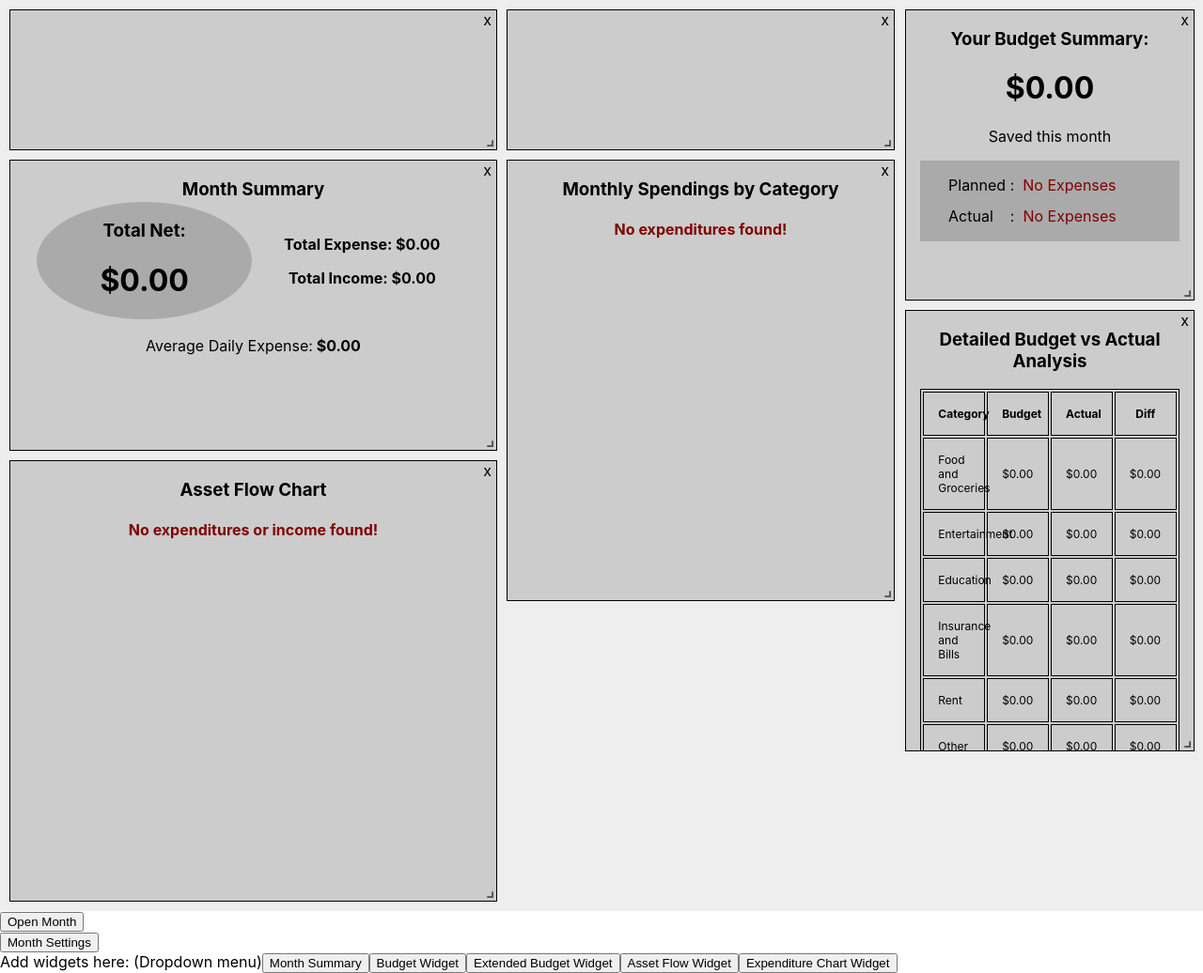
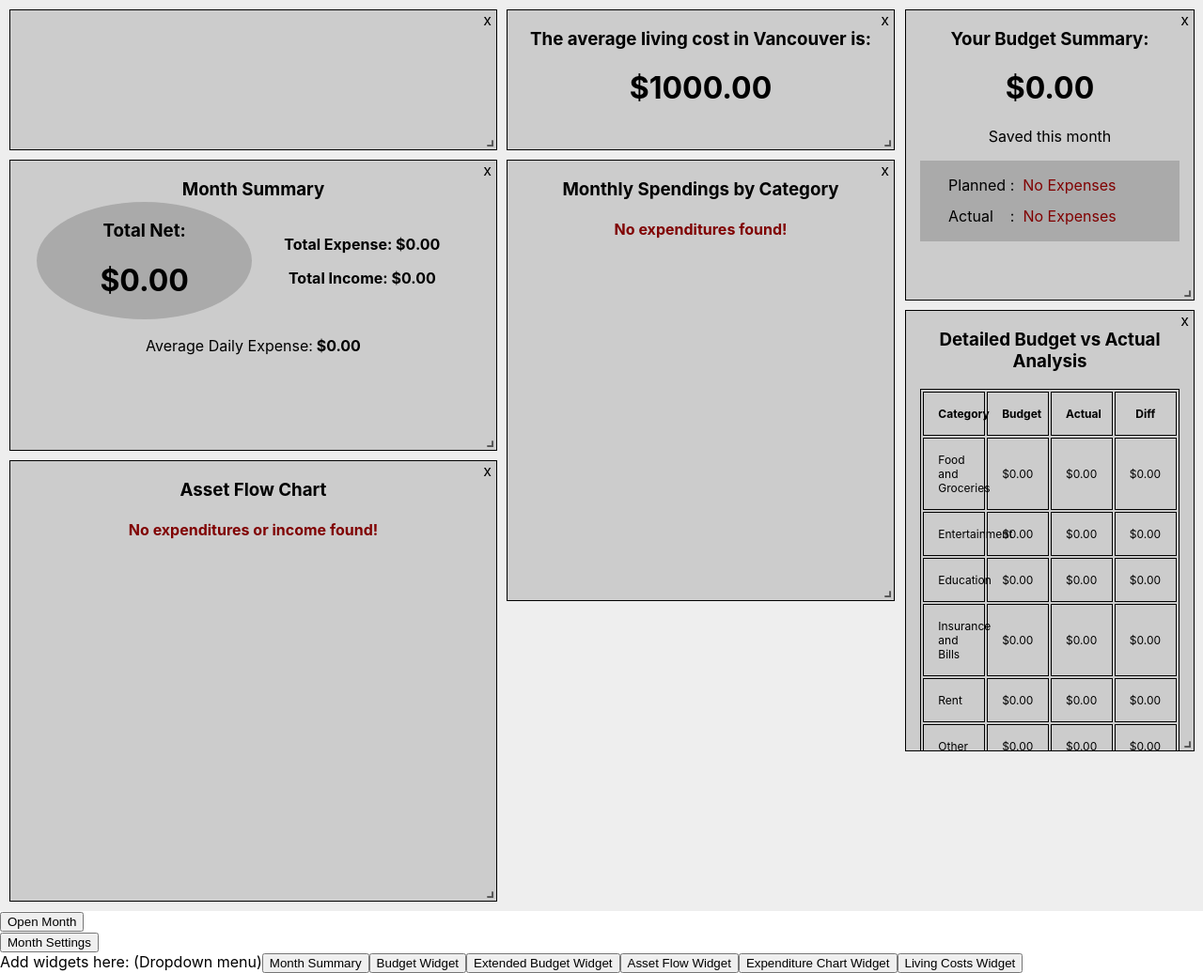
Before and after one commit to ad2969/finanx, a React (Create React App) app: page / in a window 1280 px wide. Shown: the whole page at 94% size. Built offline with nearby package versions, Linux system fonts and the light colour scheme.

Commit message:
month averagecost

```diff
--- a/package.json
+++ b/package.json
@@ -5,9 +5,6 @@
   "dependencies": {
     "axios": "^0.19.0",
     "canvasjs": "^1.8.1",
-    "cheerio": "^1.0.0-rc.3",
-    "express": "^4.17.1",
-    "node-fetch": "^2.6.0",
     "node-sass": "^4.12.0",
     "react": "^16.8.6",
     "react-dom": "^16.8.6",
--- /dev/null
+++ b/src/Components/Widgets/averageLivingCostWidget.js
@@ -0,0 +1,18 @@
+import React from 'react';
+
+function AverageLivingCostWidget(
+  averageLivingCostWithoutRent = 1000,
+  city = "Vancouver",
+  currency
+) {
+  console.log("[widget] Average Living Cost Widget Initialized!");
+
+  return(
+    <div>
+      <h3 className="desc">The average living cost in {city} is:</h3>
+      <h1 className="stats">{currency}{Number(averageLivingCostWithoutRent+1000).toFixed(2)}</h1>
+    </div>
+  )
+}
+
+export default AverageLivingCostWidget
--- a/src/Components/month.js
+++ b/src/Components/month.js
@@ -5,9 +5,10 @@ import MonthCatalog from './Widgets/monthCatalog';
 import MonthSettings from './User/monthSettings';
 import MonthBudgetWidget from './Widgets/monthBudgetWidget';
 import MonthBudgetExtendedWidget from './Widgets/monthBudgetExtendedWidget';
-import MonthPieStatWidget from './Widgets/monthPieStatWidget'
-import MonthGraphicalStatsWidget from './Widgets/monthGraphicalStatsWidget'
-import MonthSummaryWidget from './Widgets/monthSummaryWidget'
+import MonthPieStatWidget from './Widgets/monthPieStatWidget';
+import MonthGraphicalStatsWidget from './Widgets/monthGraphicalStatsWidget';
+import MonthSummaryWidget from './Widgets/monthSummaryWidget';
+import AverageLivingCostWidget from './Widgets/averageLivingCostWidget';
 import './styles/widgets.scss';
 
 import expensesData from '../monthExpensesExample.json';
@@ -63,7 +64,7 @@ const widgetList = [
   },
   {
     widget: "livingCostComparison",
-    w: 4, h: 1, x: 5, y: 0
+    w: 4, h: 1, x: 5, y: 0, minW: 3, minH: 1
   }
 ]
 
@@ -271,6 +272,8 @@ class Month extends React.Component {
                             this.state.userSet.currency );
         break;
       case "livingCostComparison":
+        newWidget =
+        AverageLivingCostWidget( null, "Vancouver", this.state.userSet.currency );
         break;
       default: break;
     }
@@ -416,6 +419,7 @@ class Month extends React.Component {
           <button onClick={() => {this.addWidget("monthBudgetExtended")}}>Extended Budget Widget</button>
           <button onClick={() => {this.addWidget("monthGraphicalStats")}}>Asset Flow Widget</button>
           <button onClick={() => {this.addWidget("monthPieStats")}}>Expenditure Chart Widget</button>
+          <button onClick={() => {this.addWidget("livingCostComparison")}}>Living Costs Widget</button>
         </div>
 
       </div>
```
Also changed, not shown: 1 other file (tests, documents, lock files or other folders).
